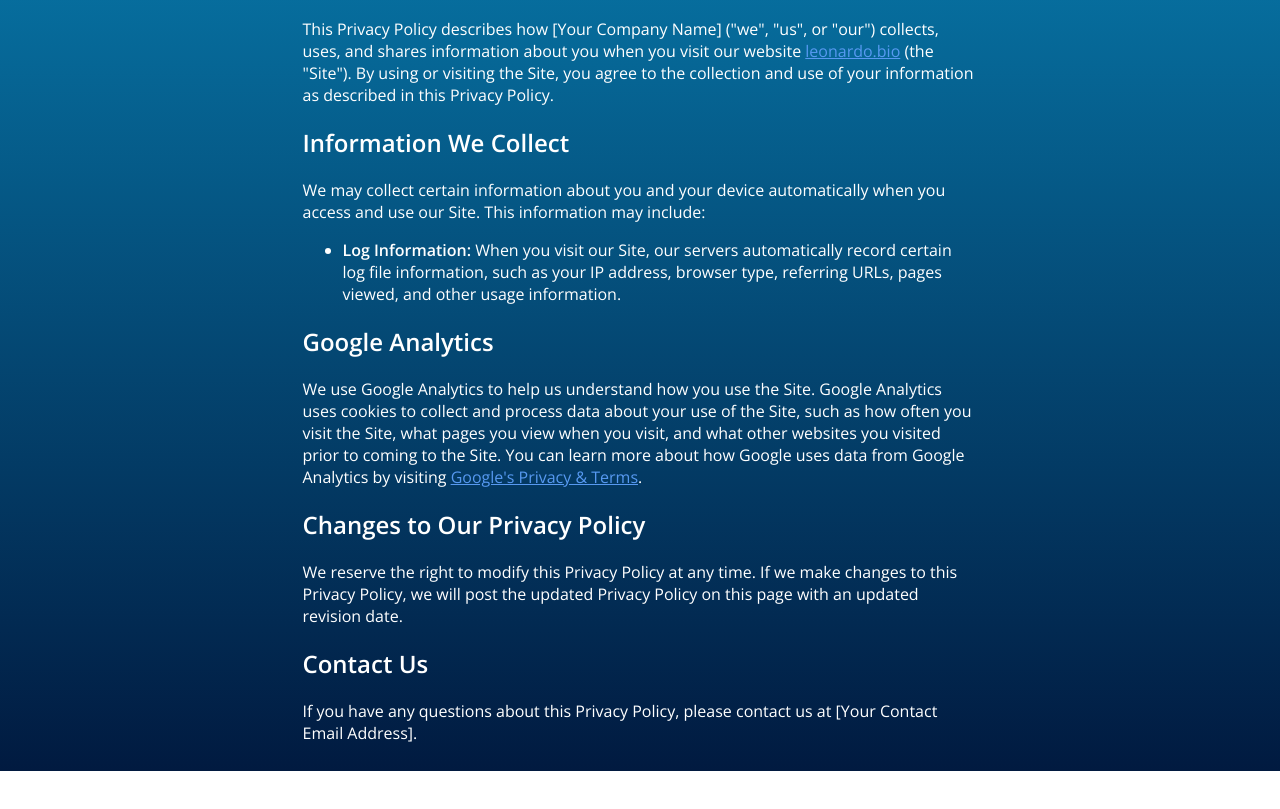
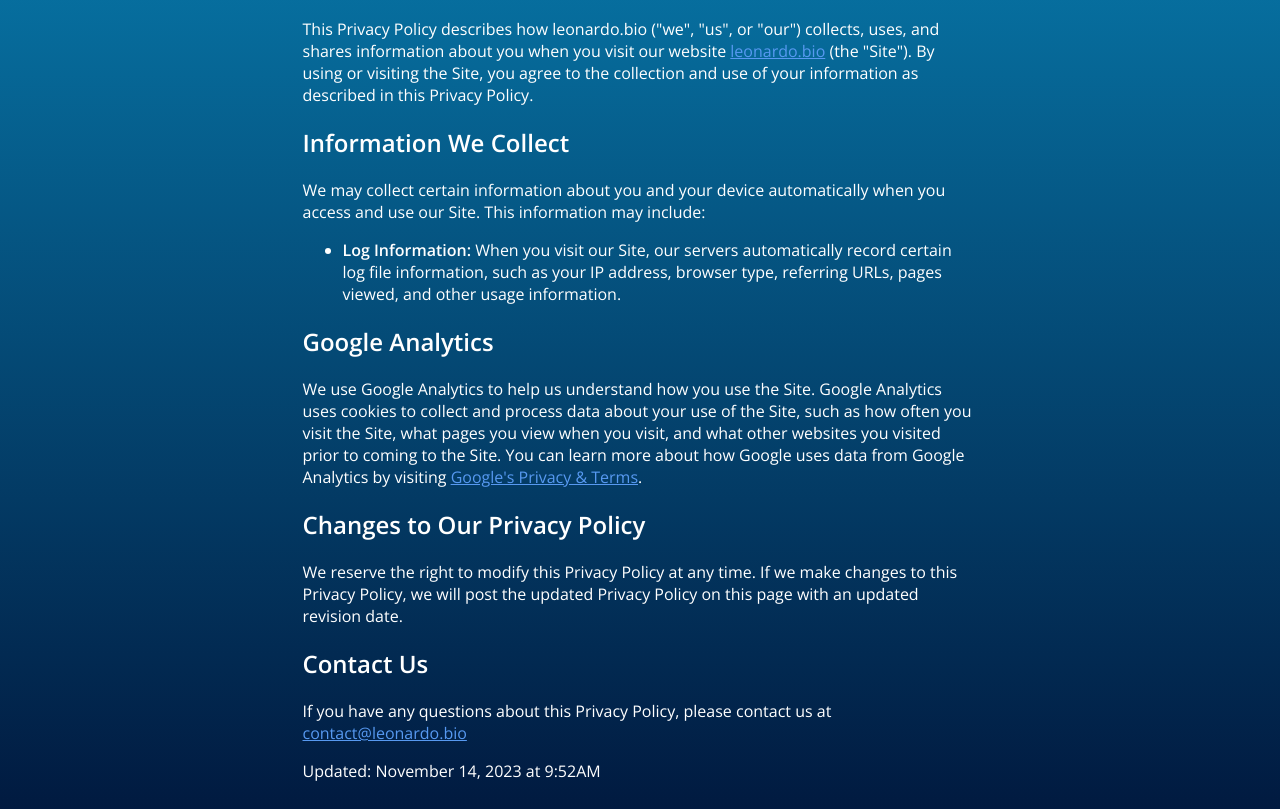
Before and after one commit to guicholeo/leonardogrooves.com, a plain HTML site: page privacy.html in a window 1280 px wide. Shown: the part 234-1043 px from the top of the page. Before the commit the page ends 1005 px from the top, so only its background shows below. Drawn offline with nearby package versions, Linux system fonts and the light colour scheme.

Commit message:
Added email

```diff
--- a/privacy.html
+++ b/privacy.html
@@ -26,7 +26,7 @@
     <div id="policy">
       <h1>Privacy Policy</h1>
 
-      <p>This Privacy Policy describes how [Your Company Name] ("we", "us", or "our") collects, uses, and shares information about you when you visit our website <a href="https://leonardo.bio">leonardo.bio</a> (the "Site"). By using or visiting the Site, you agree to the collection and use of your information as described in this Privacy Policy.</p>
+      <p>This Privacy Policy describes how leonardo.bio ("we", "us", or "our") collects, uses, and shares information about you when you visit our website <a href="https://leonardo.bio">leonardo.bio</a> (the "Site"). By using or visiting the Site, you agree to the collection and use of your information as described in this Privacy Policy.</p>
 
       <h2>Information We Collect</h2>
 
@@ -46,7 +46,12 @@
 
       <h2>Contact Us</h2>
 
-      <p>If you have any questions about this Privacy Policy, please contact us at [Your Contact Email Address].</p>
+      <p>If you have any questions about this Privacy Policy, please contact us at
+          <a href="mailto: contact@leonardo.bio">contact@leonardo.bio</a>
+      </p>
+      <p>
+        Updated: November 14, 2023 at 9:52AM
+      </p>
     </div>
 </body>
 
--- a/style.css
+++ b/style.css
@@ -110,6 +110,7 @@ body {
   display: block;
   margin: 27px auto;
   color: #FFF;
+  padding: 0 20px;
 }
 
 #policy a {
```
